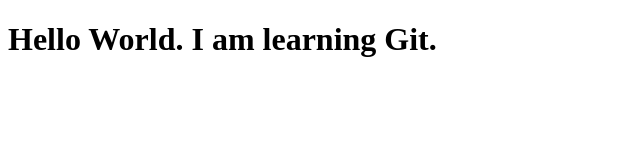
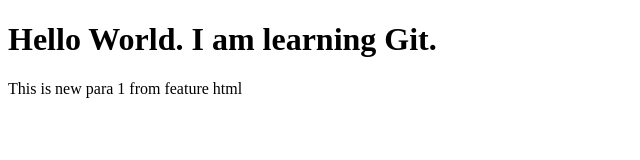
Before and after one commit to rahilsayed/learning-git, a plain HTML site: page index.html in a window 1280 px wide. Shown: the whole page, without its empty margins (0-640 px from the left). Drawn offline with Linux system fonts and the light colour scheme.

Commit message:
added in index.html

```diff
--- a/index.html
+++ b/index.html
@@ -7,5 +7,6 @@
 </head>
 <body>
     <h1>Hello World. I am learning Git.</h1>
+    <p>This is new para 1 from feature html</p>
 </body>
 </html>
```
